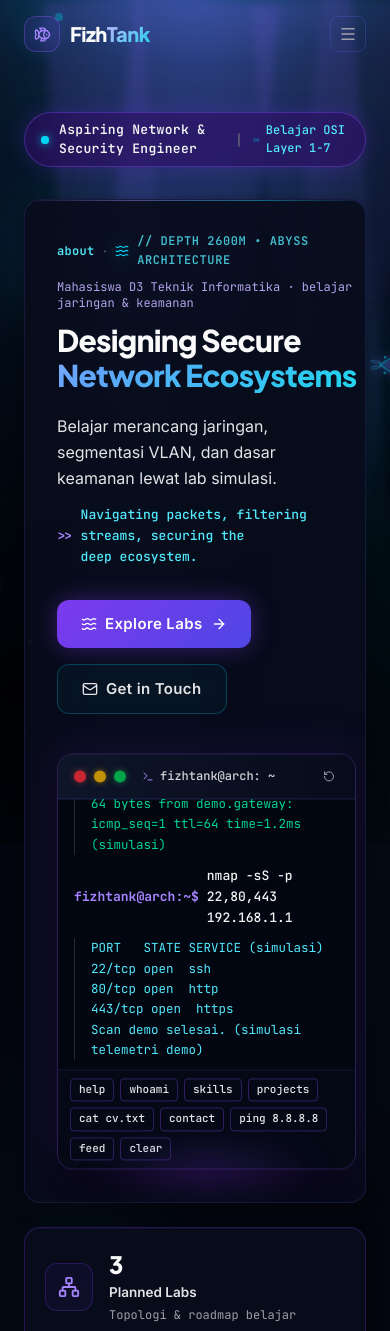
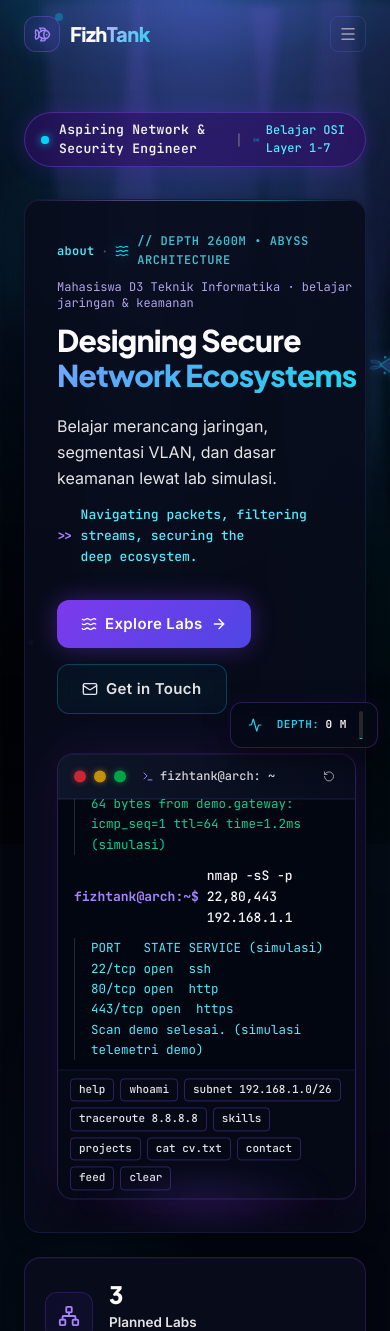
Before and after one commit to Fizhkan/FizhTank, a React (Vite) app: page / in a window 390 px wide. Shown: the top 1331 px of the page. Built offline with nearby package versions, Linux system fonts and the light colour scheme.

Commit message:
feat: add subnet calculator, traceroute, depth gauge HUD, and honeypot anti-spam [Windows]
Committed-from: Windows (PowerShell)

```diff
--- a/src/App.jsx
+++ b/src/App.jsx
@@ -9,6 +9,7 @@ import Certifications from './components/Certifications'
 import Contact from './components/Contact'
 import Footer from './components/Footer'
 import ScrollToTop from './components/ScrollToTop'
+import DepthMeter from './components/DepthMeter'
 import { site } from './data/site'
 
 function App() {
@@ -48,7 +49,8 @@ function App() {
         <Footer />
       </div>
 
-      {/* ── Floating scroll-to-top button ── */}
+      {/* ── Interactive Depth Gauge HUD & Scroll-to-top ── */}
+      <DepthMeter />
       <ScrollToTop />
     </div>
   )
--- /dev/null
+++ b/src/components/DepthMeter.jsx
@@ -0,0 +1,92 @@
+import { useState, useEffect } from 'react'
+import { Activity, Compass } from 'lucide-react'
+
+// Zone mappings based on oceanographic depths (0m to 2600m)
+const ZONES = [
+  { max: 350, name: 'SUNLIT SHALLOWS', color: '#22d3ee' },
+  { max: 1100, name: 'TWILIGHT ZONE', color: '#818cf8' },
+  { max: 1950, name: 'ABYSSAL PLAIN', color: '#a78bfa' },
+  { max: 2600, name: 'HADAL TRENCH', color: '#c084fc' },
+]
+
+export default function DepthMeter() {
+  const [depth, setDepth] = useState(0)
+  const [currentZone, setCurrentZone] = useState(ZONES[0])
+
+  useEffect(() => {
+    let ticking = false
+
+    const handleScroll = () => {
+      if (!ticking) {
+        requestAnimationFrame(() => {
+          const maxScroll = document.documentElement.scrollHeight - window.innerHeight
+          const progress = maxScroll > 0 ? Math.min(1, Math.max(0, window.scrollY / maxScroll)) : 0
+          const computedDepth = Math.round(progress * 2600)
+          setDepth(computedDepth)
+
+          const zone = ZONES.find((z) => computedDepth <= z.max) || ZONES[ZONES.length - 1]
+          setCurrentZone(zone)
+
+          ticking = false
+        })
+        ticking = true
+      }
+    }
+
+    window.addEventListener('scroll', handleScroll, { passive: true })
+    handleScroll() // Initial run
+
+    return () => window.removeEventListener('scroll', handleScroll)
+  }, [])
+
+  return (
+    <aside
+      aria-label="Telemetri Kedalaman Ekosistem Akuarium"
+      className="fixed right-3 sm:right-6 bottom-24 z-40 select-none pointer-events-none"
+    >
+      <div
+        className="pointer-events-auto flex items-center gap-3 px-3.5 py-2 rounded-xl backdrop-blur-md transition-all duration-300 group"
+        style={{
+          background: 'rgba(5, 9, 22, 0.85)',
+          border: '1px solid rgba(139, 92, 246, 0.25)',
+          boxShadow: '0 8px 24px rgba(0, 0, 0, 0.6), 0 0 16px rgba(109, 40, 217, 0.15)',
+        }}
+        title="Indikator Kedalaman Navigasi Akuarium"
+      >
+        {/* Pulsing Sonar Node */}
+        <div className="relative flex items-center justify-center w-5 h-5 shrink-0">
+          <span
+            className="absolute inset-0 rounded-full animate-ping opacity-60"
+            style={{ backgroundColor: currentZone.color }}
+          />
+          <Activity size={14} style={{ color: currentZone.color, position: 'relative' }} />
+        </div>
+
+        {/* Telemetry Readout */}
+        <div className="flex flex-col">
+          <div className="flex items-center gap-1.5 font-mono text-[11px] font-semibold tracking-wider uppercase">
+            <span style={{ color: currentZone.color }}>DEPTH:</span>
+            <span className="text-zinc-100 tabular-nums font-bold">
+              {depth.toLocaleString()} m
+            </span>
+          </div>
+          <div className="hidden sm:flex items-center gap-1 text-[10px] font-mono text-zinc-400">
+            <Compass size={10} className="text-violet-400" />
+            <span>{currentZone.name}</span>
+          </div>
+        </div>
+
+        {/* Vertical Depth Progress Bar */}
+        <div className="w-1 h-7 bg-zinc-800 rounded-full overflow-hidden flex flex-col justify-end">
+          <div
+            className="w-full rounded-full transition-all duration-200"
+            style={{
+              height: `${Math.max(4, (depth / 2600) * 100)}%`,
+              background: `linear-gradient(180deg, #22d3ee, ${currentZone.color})`,
+            }}
+          />
+        </div>
+      </div>
+    </aside>
+  )
+}
--- a/src/components/Hero.jsx
+++ b/src/components/Hero.jsx
@@ -14,6 +14,68 @@ import {
 import { useScrollReveal, useAnimatedCounter, useCursorGlow } from '../hooks/useScrollReveal'
 import { labsData } from '../data/labsData'
 import { site } from '../data/site'
+
+// IPv4 VLSM Subnet Calculator Engine
+function calculateSubnet(cidrInput) {
+  const trimmed = cidrInput.trim()
+  const parts = trimmed.split('/')
+  if (parts.length !== 2) {
+    return { error: 'Format salah! Gunakan: subnet <IP>/<CIDR>\nContoh: subnet 192.168.1.0/26' }
+  }
+
+  const ipStr = parts[0].trim()
+  const maskBits = parseInt(parts[1].trim(), 10)
+
+  if (isNaN(maskBits) || maskBits < 1 || maskBits > 32) {
+    return { error: 'Prefix CIDR tidak valid! Masukkan angka antara /1 dan /32.' }
+  }
+
+  const octets = ipStr.split('.').map((o) => parseInt(o, 10))
+  if (octets.length !== 4 || octets.some((o) => isNaN(o) || o < 0 || o > 255)) {
+    return { error: 'Alamat IPv4 tidak valid! Gunakan format dotted-decimal (misal: 192.168.1.0).' }
+  }
+
+  const ipInt = (((octets[0] << 24) >>> 0) | (octets[1] << 16) | (octets[2] << 8) | octets[3]) >>> 0
+  const maskInt = maskBits === 0 ? 0 : ((0xffffffff << (32 - maskBits)) >>> 0)
+  const wildcardInt = (~maskInt) >>> 0
+
+  const networkInt = (ipInt & maskInt) >>> 0
+  const broadcastInt = (networkInt | wildcardInt) >>> 0
+
+  const intToIp = (val) => [
+    (val >>> 24) & 0xff,
+    (val >>> 16) & 0xff,
+    (val >>> 8) & 0xff,
+    val & 0xff,
+  ].join('.')
+
+  let usableCount = 0
+  let hostRange = ''
+
+  if (maskBits === 32) {
+    usableCount = 1
+    hostRange = `${intToIp(networkInt)} (Single Host)`
+  } else if (maskBits === 31) {
+    usableCount = 2
+    hostRange = `${intToIp(networkInt)} — ${intToIp(broadcastInt)} (RFC 3021 Point-to-Point)`
+  } else {
+    usableCount = Math.pow(2, 32 - maskBits) - 2
+    const firstHost = (networkInt + 1) >>> 0
+    const lastHost = (broadcastInt - 1) >>> 0
+    hostRange = `${intToIp(firstHost)} — ${intToIp(lastHost)}`
+  }
+
+  return {
+    ip: ipStr,
+    cidr: `/${maskBits}`,
+    netmask: intToIp(maskInt),
+    wildcard: intToIp(wildcardInt),
+    network: intToIp(networkInt),
+    broadcast: intToIp(broadcastInt),
+    usableRange: hostRange,
+    totalUsable: usableCount.toLocaleString(),
+  }
+}
 
 // Initial terminal history (simulasi demo telemetri)
 const INITIAL_TERMINAL_LOGS = [
@@ -128,8 +190,57 @@ export default function Hero() {
         responseLogs.push({
           type: 'output',
           text:
-            'Available commands:\n  whoami     - Identity & professional background\n  skills     - Core competencies & tech stack\n  projects   - Featured enterprise networking & security labs\n  labs       - Overview of featured lab write-ups\n  contact    - Communication matrix & channels\n  cat cv.txt - Quick terminal summary of CV\n  ping <ip>  - ICMP diagnostic transmission\n  nmap       - Stealth network port reconnaissance\n  feed       - [Easter Egg] Feed bioluminescent tank\n  clear      - Wipe terminal history',
+            'Available commands:\n  whoami      - Identity & professional background\n  skills      - Core competencies & tech stack\n  projects    - Featured enterprise networking & security labs\n  labs        - Overview of featured lab write-ups\n  subnet <ip> - IPv4 VLSM calculator (e.g. subnet 192.168.1.0/26)\n  traceroute  - Network packet hop tracer (e.g. traceroute 8.8.8.8)\n  ping <ip>   - ICMP diagnostic transmission\n  nmap        - Stealth network port reconnaissance\n  contact     - Communication matrix & channels\n  cat cv.txt  - Quick terminal summary of CV\n  feed        - [Easter Egg] Feed bioluminescent tank\n  clear       - Wipe terminal history',
           color: 'text-zinc-300',
+        })
+      } else if (lower.startsWith('subnet')) {
+        const cidrArg = trimmed.split(' ')[1]
+        if (!cidrArg) {
+          responseLogs.push({
+            type: 'output',
+            text: 'Usage: subnet <IPv4>/<CIDR>\nContoh: subnet 192.168.1.0/26\n        subnet 10.20.0.0/23',
+            color: 'text-amber-300',
+          })
+        } else {
+          const res = calculateSubnet(cidrArg)
+          if (res.error) {
+            responseLogs.push({
+              type: 'output',
+              text: `[Error] ${res.error}`,
+              color: 'text-red-400',
+            })
+          } else {
+            const table = [
+              '┌─── [IPv4 VLSM SUBNET CALCULATOR] ──────────────────┐',
+              `  Target IP       : ${res.ip} ${res.cidr}`,
+              `  Subnet Mask     : ${res.netmask}`,
+              `  Wildcard Mask   : ${res.wildcard}`,
+              `  Network ID      : ${res.network}`,
+              `  Broadcast IP    : ${res.broadcast}`,
+              `  Usable Host IP  : ${res.usableRange}`,
+              `  Total Usable    : ${res.totalUsable} hosts`,
+              '└────────────────────────────────────────────────────┘',
+            ].join('\n')
+            responseLogs.push({
+              type: 'output',
+              text: table,
+              color: 'text-cyan-300',
+            })
+          }
+        }
+      } else if (lower.startsWith('traceroute') || lower.startsWith('trace')) {
+        const target = trimmed.split(' ')[1] || '8.8.8.8'
+        responseLogs.push({
+          type: 'output',
+          text: [
+            `traceroute to ${target} (${target}), 30 hops max, 60 byte packets (simulasi)`,
+            ` 1  gw.fizhtank.local (192.168.1.1)        0.842 ms  [L3 Core Switch]`,
+            ` 2  pfsense.security.lan (10.10.1.1)       1.314 ms  [Firewall / NAT]`,
+            ` 3  edge-upstream.isp.net (203.0.113.1)    4.652 ms  [ISP Border Router]`,
+            ` 4  target-host (${target})                11.238 ms [Target Resolved]`,
+            `Trace complete. 0% packet loss.`,
+          ].join('\n'),
+          color: 'text-emerald-400',
         })
       } else if (lower === 'whoami') {
         responseLogs.push({
@@ -275,7 +386,21 @@ export default function Hero() {
       }
     } else if (e.key === 'Tab') {
       e.preventDefault()
-      const match = ['help', 'whoami', 'skills', 'projects', 'labs', 'contact', 'cat cv.txt', 'ping 8.8.8.8', 'nmap', 'feed', 'clear'].find(
+      const match = [
+        'help',
+        'whoami',
+        'subnet 192.168.1.0/26',
+        'traceroute 8.8.8.8',
+        'skills',
+        'projects',
+        'labs',
+        'contact',
+        'cat cv.txt',
+        'ping 8.8.8.8',
+        'nmap',
+        'feed',
+        'clear',
+      ].find(
         (c) => c.startsWith(inputVal.trim().toLowerCase()) && c !== inputVal.trim().toLowerCase()
       )
       if (match) {
@@ -290,7 +415,18 @@ export default function Hero() {
     }
   }
 
-  const quickCommands = ['help', 'whoami', 'skills', 'projects', 'cat cv.txt', 'contact', 'ping 8.8.8.8', 'feed', 'clear']
+  const quickCommands = [
+    'help',
+    'whoami',
+    'subnet 192.168.1.0/26',
+    'traceroute 8.8.8.8',
+    'skills',
+    'projects',
+    'cat cv.txt',
+    'contact',
+    'feed',
+    'clear',
+  ]
 
   // Stats derived honestly from lab roadmap data
   const plannedCount = labsData.filter((l) => l.status === 'planned').length
```
Also changed, not shown: src/components/Contact.jsx (+54 -4 lines).
